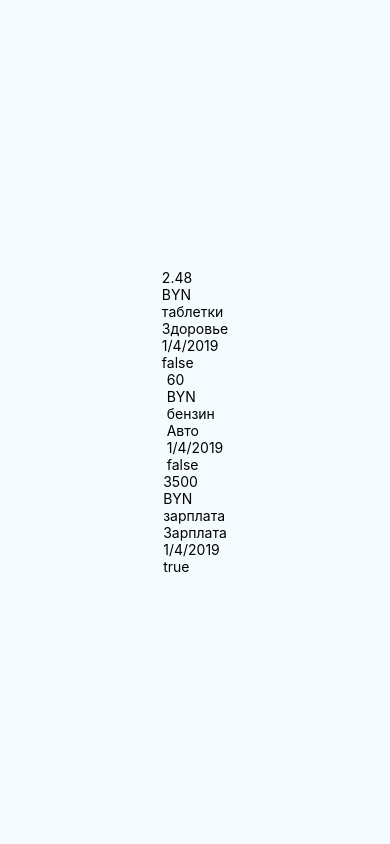
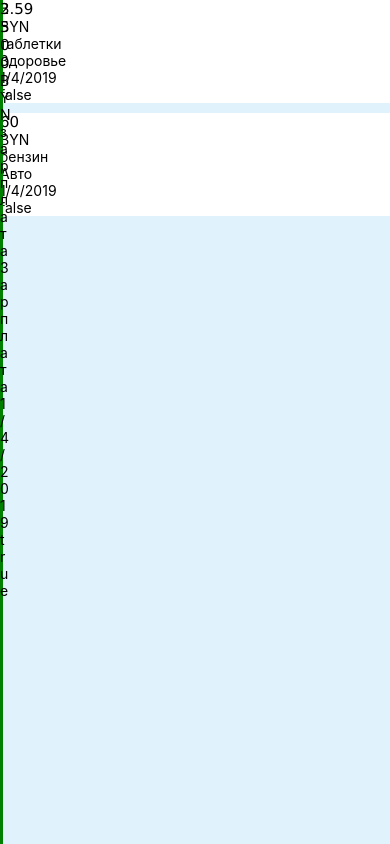
Before and after one commit to labarth/react-native-app, a React Native app: screen / in a window 390 px wide. Built offline with nearby package versions, Linux system fonts and the light colour scheme.

Commit message:
check commit

```diff
--- a/src/App.js
+++ b/src/App.js
@@ -21,8 +21,6 @@ export default App;
 const styles = StyleSheet.create({
   container: {
     flex: 1,
-    justifyContent: 'center',
-    alignItems: 'center',
-    backgroundColor: '#F5FCFF',
+    backgroundColor: '#e0f3fd',
   },
 });
--- a/src/containers/Notes/NotesListComponent.js
+++ b/src/containers/Notes/NotesListComponent.js
@@ -1,13 +1,7 @@
 import React, { PureComponent } from 'react';
 import PropTypes from 'prop-types';
-import { Text, View } from 'react-native';
-import { connect } from 'react-redux';
+import { Text, View, StyleSheet } from 'react-native';
 
-const mapStateToProps = (state) => ({
-  nn: state.notes
-})
-
-@connect(mapStateToProps)
 class NotesListComponent extends PureComponent {
   static propTypes = {};
 
@@ -16,16 +10,14 @@ class NotesListComponent extends PureComponent {
   render() {
     const { notes } = this.props;
 
-    console.log(this.props.nn, 'zalupaika');
-
     return (
       notes.map((item) => (
-        <View key={item.get('id')}>
-          <Text>{item.get('amount')}</Text>
+        <View key={item.get('id')} style={[styles.item, item.get('isInc') && styles.isInc]}>
+          <Text style={styles.text}>{item.get('amount')}</Text>
           <Text>{item.get('currency')}</Text>
           <Text>{item.get('description')}</Text>
           <Text>{item.get('category')}</Text>
-          <Text>{item.get('date')}</Text>
+          <Text>{new Date(item.get('date')).toLocaleDateString()}</Text>
           <Text>{item.get('isInc') ? 'true' : 'false'}</Text>
         </View>
       ))
@@ -33,4 +25,26 @@ class NotesListComponent extends PureComponent {
   }
 }
 
+const styles = StyleSheet.create({
+  item: {
+    backgroundColor: 'white',
+    color: 'red',
+    marginBottom: 10,
+    position: 'relative',
+  },
+  text: {
+    color: '#000',
+    fontSize: 15,
+    fontFamily: 'Verdana',
+  },
+  isInc: {
+    position: 'absolute',
+    left: 0,
+    top: 0,
+    width: 3,
+    height: '100%',
+    backgroundColor: 'green',
+  }
+});
+
 export { NotesListComponent };
--- a/src/redux/notes/reducers.js
+++ b/src/redux/notes/reducers.js
@@ -10,8 +10,8 @@ const initialState = List([
     description: 'таблетки',
     currency: 'BYN',
     isInc: false,
-    date: new Date().toLocaleDateString(),
-    amount: 2.48,
+    date: new Date(),
+    amount: 2.59,
   }),
   Map({
     id: v4(),
@@ -19,7 +19,7 @@ const initialState = List([
     description: 'бензин',
     currency: 'BYN',
     isInc: false,
-    date: new Date().toLocaleDateString(),
+    date: new Date(),
     amount: 60,
   }),
   Map({
@@ -28,7 +28,7 @@ const initialState = List([
     description: 'зарплата',
     currency: 'BYN',
     isInc: true,
-    date: new Date().toLocaleDateString(),
+    date: new Date(),
     amount: 3500,
   }),
 ])
```
